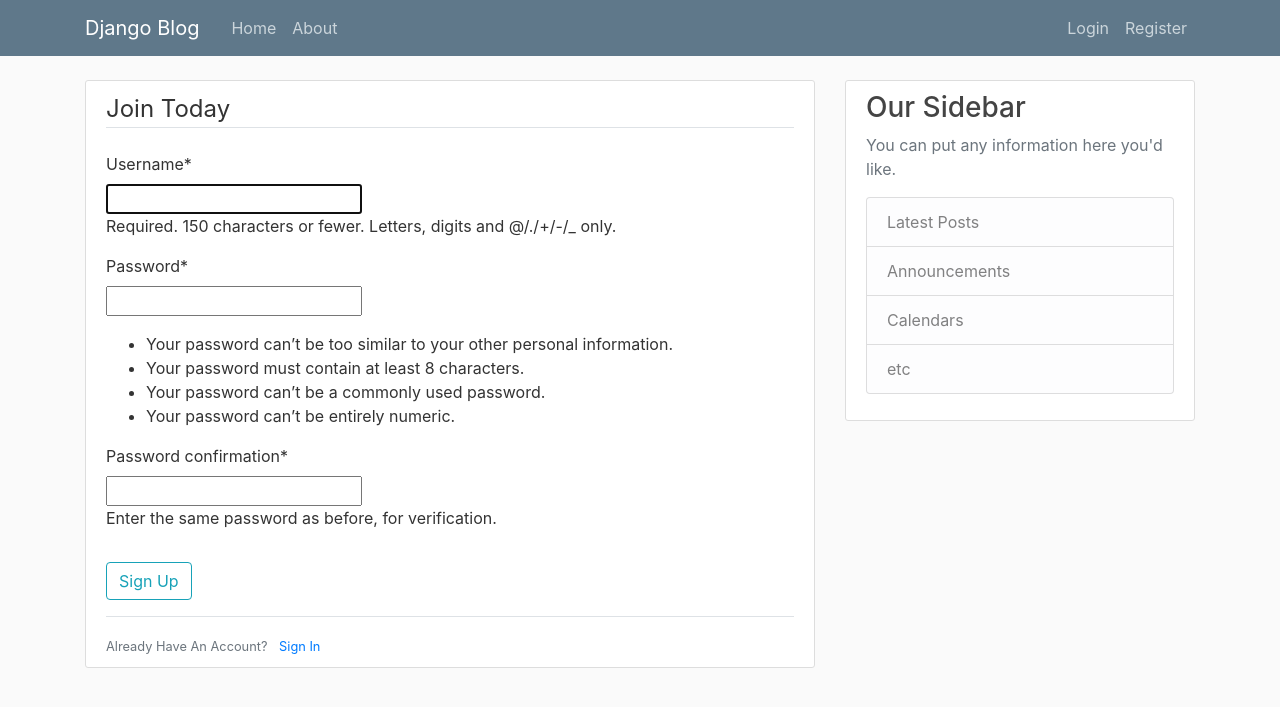
After one commit to Simonm17/django_blog, a Django app: page /users/register/ in a window 1280 px wide. The commit adds this page. Shown: the top 707 px of the page. Run offline with Django 3.2, Linux system fonts and the light colour scheme; some libraries are stand-ins or nearby versions.

Commit message:
created user register class view

```diff
--- a/blog/templates/blog/base.html
+++ b/blog/templates/blog/base.html
@@ -39,7 +39,7 @@
                 <a class="nav-item nav-link" href="#">Logout</a>
               {% else %}
                 <a class="nav-item nav-link" href="#">Login</a>
-                <a class="nav-item nav-link" href="#">Register</a>
+                <a class="nav-item nav-link" href="{% url 'register' %}">Register</a>
               {% endif %}
             </div>
           </div>
--- a/django_blog/settings.py
+++ b/django_blog/settings.py
@@ -40,6 +40,8 @@ INSTALLED_APPS = [
 
     'users.apps.UsersConfig',
     'blog.apps.BlogConfig',
+
+    'crispy_forms',
 ]
 
 MIDDLEWARE = [
--- /dev/null
+++ b/users/templates/users/register.html
@@ -0,0 +1,21 @@
+{% extends "blog/base.html" %}
+{% load crispy_forms_tags %}
+{% block content %}
+    <div class="content-section">
+        <form method="POST">
+            {% csrf_token %}
+            <fieldset class="form-group">
+                <legend class="border-bottom mb-4">Join Today</legend>
+                {{ form|crispy }}
+            </fieldset>
+            <div class="form-group">
+                <button class="btn btn-outline-info" type="submit">Sign Up</button>
+            </div>
+        </form>
+        <div class="border-top pt-3">
+            <small class="text-muted">
+                Already Have An Account? <a class="ml-2" href="#">Sign In</a>
+            </small>
+        </div>
+    </div>
+{% endblock content %}
--- a/users/urls.py
+++ b/users/urls.py
@@ -1,5 +1,7 @@
 from django.urls import path
+from .views import RegisterView
 
 urlpatterns = [
+    path('register/', RegisterView.as_view(), name='register'),
 
 ]
--- a/users/views.py
+++ b/users/views.py
@@ -1,3 +1,12 @@
 from django.shortcuts import render
+from django.contrib.auth.models import User
+from django.views.generic.edit import CreateView, FormView
+from django.contrib.auth.forms import UserCreationForm
+from django.contrib.messages.views import SuccessMessageMixin
 
-# Create your views here.
+class RegisterView(SuccessMessageMixin, FormView):
+    model = User
+    form_class = UserCreationForm
+    template_name = 'users/register.html'
+    success_url = '/'
+    success_message = 'Your account has been created.'
```
